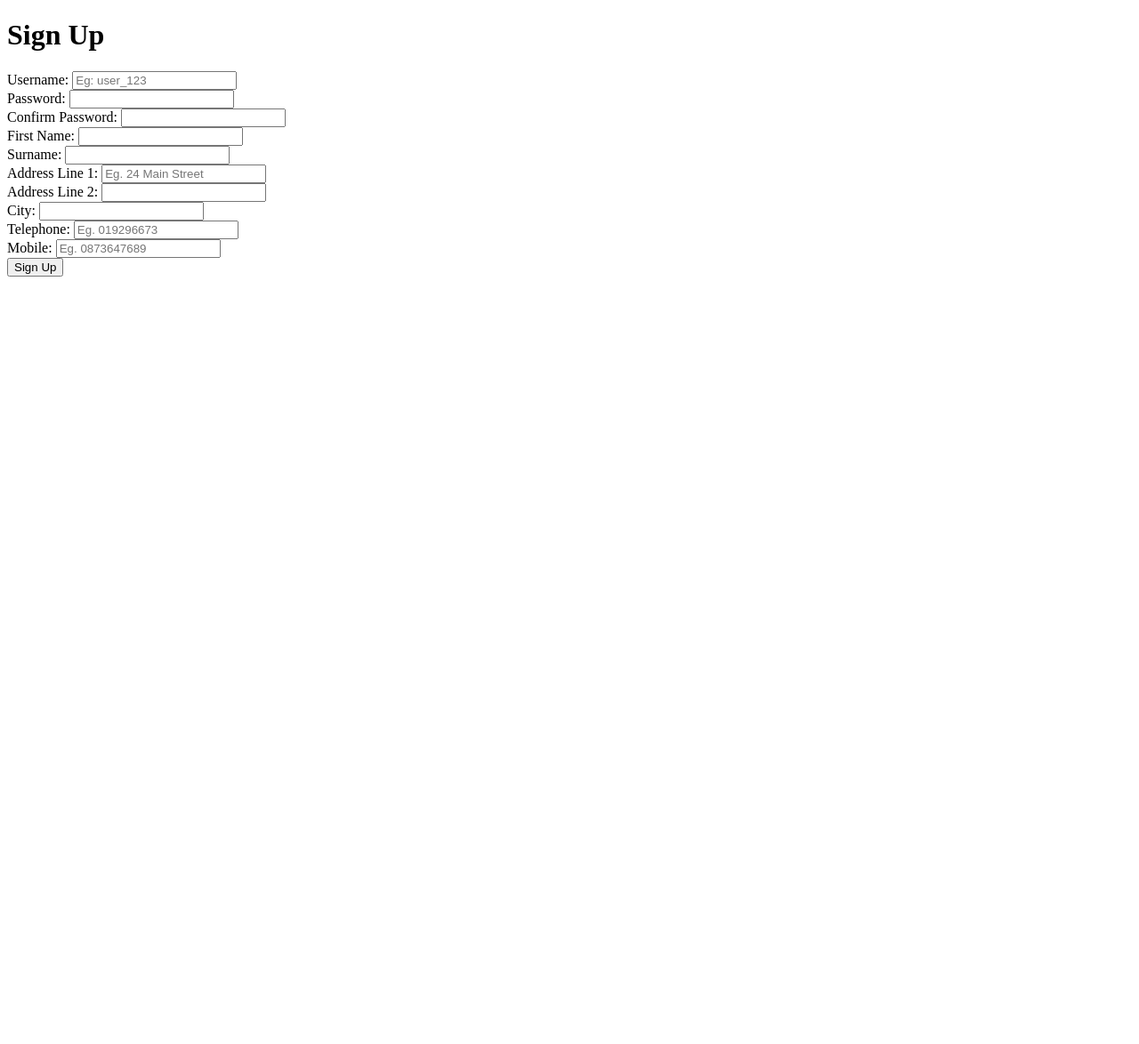
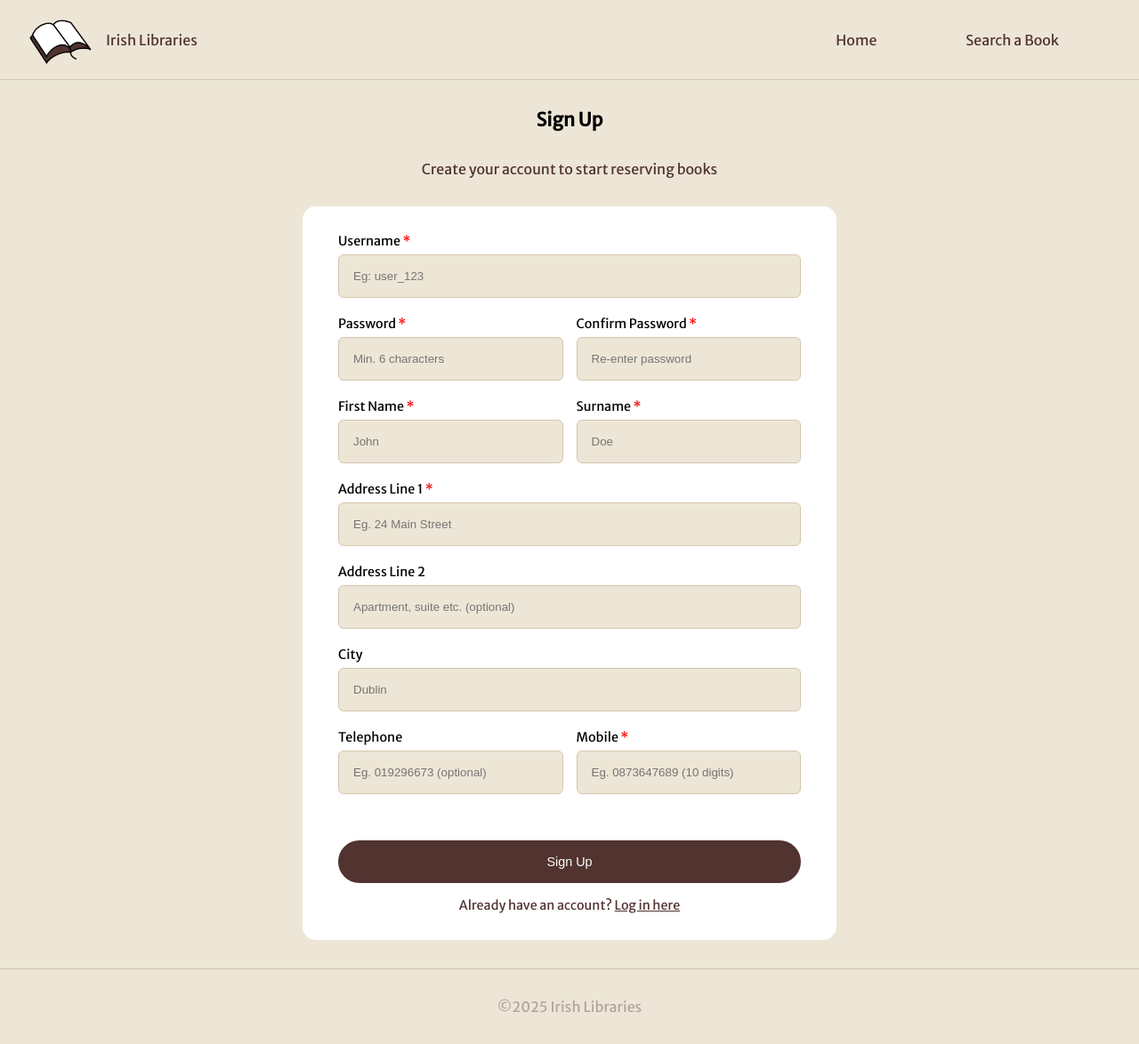
Before and after one commit to ainecarles/LibraryProject, a PHP site: page /PHP/Signup.php in a window 1280 px wide. Shown: the whole page at 89% size. Before the commit the page ends 311 px from the top, so only its background shows below. Run offline with PHP 8.4, Linux system fonts and the light colour scheme.

Commit message:
Finished Signup page with styling (hopefully), Index modifications

```diff
--- /dev/null
+++ b/CSS/Signup.css
@@ -0,0 +1,207 @@
+@import url("https://fonts.googleapis.com/css2?family=Merriweather+Sans&family=Montserrat&family=Sacramento&display=swap");
+
+:root {
+    /* Colors */
+    --primary-bg: #EDE6D6;
+    --primary-text: #513330;
+    --primary-dark: #513330;
+    --accent-light: #d4c6af;
+    --shadow-color: #b6a2a0;
+    --form-bg: white;
+
+    /* Fonts */
+    --font-primary: "Merriweather Sans", sans-serif;
+    --font-size-base: 0.9rem;
+    --font-size-large: 1.3rem;
+    --font-size-error: 0.7rem;
+
+
+    /* Spacing */
+    --spacing-sm: 1rem;
+    --spacing-md: 1.5rem;
+    --spacing-lg: 2rem;
+    --spacing-xl: 4.5em;
+
+    /* Layout (Border and Nav Size) */
+    --border-radius: 25px;
+    --form-radius: 15px;
+    --border-width: 3px;
+    --nav-height: 90px;
+
+     /* Transitions */
+    --transition-fast: 0.2s ease;
+    --transition-slow: 0.3s ease-in-out;
+
+}
+
+/* Base Styles */
+* {
+    margin: 0;
+    padding: 0;
+    box-sizing: border-box;
+}
+
+body {
+    background-color: var(--primary-bg);
+    font-family: var(--font-primary);
+}
+
+p {
+    color: var(--primary-text);
+}
+
+h3{
+    font-size: var(--font-size-large);
+}
+
+/* Navbar Layout */
+.container {
+    position: sticky;
+    top: 0;
+    height: var(--nav-height);
+    background-color: var(--primary-bg);
+    border-bottom: 1px solid var(--accent-light);
+    z-index: 2;
+}
+
+.navbar {
+    display: flex;
+    align-items: center;
+    height: 100%;
+    width: 100%;
+    justify-content: space-between;
+}
+
+.navbar ul {
+    display: flex;
+    margin-left: auto;
+    margin-right: 40px;
+}
+
+.navbar ul li {
+    list-style-type: none;
+    padding: 10px;
+    margin: 0 40px;
+}
+
+/* Logo in Navbar */
+.navTitle {
+    padding-left: 15px;
+}
+
+.logo img {
+    height: var(--spacing-xl);
+    width: auto;
+    margin-left: var(--spacing-lg);
+}
+
+/* Links */
+a {
+    color: var(--primary-text);
+}
+
+.navbar a {
+    border-bottom: 2px solid transparent;
+    text-decoration: none;
+    transition: border var(--transition-slow);
+}
+
+.navbar a:hover {
+    border-bottom: 2px solid var(--primary-dark);
+}
+
+/* Footer */
+footer {
+    border-top: 1px solid var(--accent-light);
+    bottom: 0;
+    left: 0;
+    width: 100%;
+    text-align: center;
+    padding: var(--spacing-lg);
+    color: var(--shadow-color);
+}
+
+/* Page Content and Form */
+.pageContent{
+    margin-top: var(--spacing-lg);
+    gap: var(--spacing-lg);
+    display: flex;
+    flex-direction: column;
+    justify-content: center;
+    align-items: center;
+}
+
+
+.formBox{
+    background-color: var(--form-bg);
+    padding: 30px 40px;
+    width: 600px;
+    border-radius: var(--form-radius);
+}
+
+.field{
+    margin-bottom: 20px;
+}
+
+.field label{
+    font-size: var(--font-size-base);
+    margin-bottom: 6px;
+    display: block;
+}
+
+
+/* Add Red Asterisk */
+label.required::after{
+    content: " *";
+    color: red;
+}
+
+.error{
+    color: red;
+    font-size: var(--font-size-error);
+}
+
+/* Input Box */
+.field input {
+    width: 100%;
+    padding: var(--spacing-sm);
+    border: 1px solid var(--accent-light);
+    border-radius: 6px;
+    background: var(--primary-bg);
+}
+
+/* Two-Column Layout */
+.twoCol {
+    display: flex;
+    gap: 15px;
+}
+
+.twoCol .field {
+    flex: 1;
+}
+
+/* Submit button */
+input[type="submit"] {
+    width: 100%;
+    padding: var(--spacing-sm);
+    background: var(--primary-dark);
+    color: white;
+    border: none;
+    border-radius: var(--border-radius);
+    font-size: var(--font-size-base);
+    cursor: pointer;
+    margin-top: var(--spacing-lg);
+    transition: transform var(--transition-fast), box-shadow var(--transition-fast);
+}
+
+input[type="submit"]:hover{
+    transform: translateY(-5px);
+    box-shadow: 0 5px 20px var(--shadow-color);
+}
+
+/* Log In Link */
+.redirect{
+    font-size: var(--font-size-base);
+    margin-top: var(--spacing-sm);
+    text-align: center;
+}
--- a/Index.html
+++ b/Index.html
@@ -11,7 +11,7 @@
 </head>
 
 <body>
-    <div class="header"></div>
+
     <!-- Nav Bar-->
     <div class="container">
 
@@ -51,6 +51,10 @@
 
     </div>
 
+
+    <footer>©2025 Irish Libraries</footer>
+
+
 </body>
 
 </html>
--- a/PHP/Signup.php
+++ b/PHP/Signup.php
@@ -24,129 +24,168 @@ unset($_SESSION['errors'], $_SESSION['formData']); // clear after use
     <title>Dublin Libraries Signup</title>
     <meta name="viewport" content="width=device-width,initial-scale=1" />
     <meta name="description" content="Sign Up Page" />
+    <link rel="stylesheet" href="../CSS/Signup.css">
 </head>
 
 <body>
-    <h1>Sign Up</h1>
+
+    <!-- Nav Bar -->
+    <div class="container">
+
+        <div class="navbar">
+
+            <div class="logo">
+                <img src="../Media/Logo.png" alt="Brand Logo">
+            </div>
+
+            <p class="navTitle">Irish Libraries</p>
+
+            <ul>
+                <li><a href="../Index.html">Home</a></li>
+                <li><a href="PHP/Login.php>">Search a Book</a></li>
+            </ul>
+        </div>
+    </div>
+
+    <div class="pageContent">
+        <h3 class="header">Sign Up</h3>
+        <p class="header">Create your account to start reserving books</p>
 
         <!-- Sign up form -->
+         <div class="formBox">
             <form action="Insert.php" method="post">
 
-        <div>
-            <label for="username">Username:</label>
+                <div class="field">
+                    <label for="username" class="required">Username</label>
                     <input type="text" name="username" placeholder="Eg: user_123"
-            value="<?php echo htmlspecialchars($u); ?>" required><!--Remember input values -->
+                    value="<?php echo htmlspecialchars($u); ?>"><!--Remember input values -->
 
                     <!-- Display Username Errors -->
                     <?php
-             if (isset($errors['whiteSpaceU'])) echo "<p>{$errors['whiteSpaceU']}</p>";
-             if (isset($errors['incoorectCharU'])) echo "<p>{$errors['incorrectCharU']}</p>";
-             if (isset($errors['duplicateU'])) echo "<p>{$errors['duplicateU']}</p>";
+                    if (isset($errors['whiteSpaceU'])) echo "<p class='error'>{$errors['whiteSpaceU']}</p>";
+                    if (isset($errors['incorrectCharU'])) echo "<p class='error'>{$errors['incorrectCharU']}</p>";
+                    if (isset($errors['duplicateU'])) echo "<p class='error'>{$errors['duplicateU']}</p>";
                     ?>
                 </div>
 
-        <div>
-            <label for="password">Password:</label>
-            <input type="password" name="password" required>
+                <div class="twoCol">
+                    <div class="field">
+                        <label for="password" class="required">Password</label>
+                        <input type="password" name="password" placeholder="Min. 6 characters">
 
                         <!-- Display Password errors -->
                         <?php
-             if (isset($errors['noMatchP'])) echo "<p>{$errors['noMatchP']}</p>";
-             if (isset($errors['shortP'])) echo "<p>{$errors['shortP']}</p>";
+                        if (isset($errors['noMatchP'])) echo "<p class='error'>{$errors['noMatchP']}</p>";
+                        if (isset($errors['shortP'])) echo "<p class='error'>{$errors['shortP']}</p>";
                         ?>
                     </div>
 
-        <div>
-            <label for="confirmPassword">Confirm Password:</label>
-            <input type="password" name="confirmPassword" required>
+                    <div class="field">
+                        <label for="confirmPassword" class="required">Confirm Password</label>
+                        <input type="password" name="confirmPassword" placeholder="Re-enter password">
                     </div>
+                </div><!-- End twoCol -->
 
-        <div>
-            <label for="firstName">First Name:</label>
-            <input type="text" name="firstName"
-            value="<?php echo htmlspecialchars($f); ?>"required>
+                <div class="twoCol">
+                    <div class="field">
+                        <label for="firstName" class="required">First Name</label>
+                        <input type="text" name="firstName" placeholder="John"
+                        value="<?php echo htmlspecialchars($f); ?>">
 
                         <!-- Display First Name Errors -->
                         <?php
-            if (isset($errors['incorrectCharN'])) echo "<p>{$errors['incorrectCharN']}</p>";
+                        if (isset($errors['incorrectCharN'])) echo "<p class='error'>{$errors['incorrectCharN']}</p>";
                         ?>
                     </div>
 
-        <div>
-            <label for="surname">Surname:</label>
-            <input type="text" name="surname"
-            value="<?php echo htmlspecialchars($s); ?>"required>
+                    <div class="field">
+                        <label for="surname" class="required">Surname</label>
+                        <input type="text" name="surname" placeholder="Doe"
+                        value="<?php echo htmlspecialchars($s); ?>">
 
                         <!-- Display Surname Errors -->
                         <?php
-            if (isset($errors['incorrectCharN'])) echo "<p>{$errors['incorrectCharN']}</p>";
+                        if (isset($errors['incorrectCharN'])) echo "<p class='error'>{$errors['incorrectCharN']}</p>";
+                        ?>
+                    </div>
+                </div><!-- End Two Col -->
+
+                <div class="field">
+                    <label for="addressLine1" class="required">Address Line 1</label>
+                    <input type="text" name="addressLine1" placeholder="Eg. 24 Main Street"
+                    value="<?php echo htmlspecialchars($a1); ?>">
+
+                    <!-- Display Address Errors -->
+                    <?php
+                    if (isset($errors['incorrectCharA'])) echo "<p class='error'>{$errors['incorrectCharA']}</p>";
                     ?>
                 </div>
 
-        <div>
-            <label for="addressLine1">Address Line 1:</label>
-            <input type="text" name="addressLine1" placeholder="Eg. 24 Main Street"
-            value="<?php echo htmlspecialchars($a1); ?>"required>
-
-            <!-- Display Address Errors -->
-            <?php
-            if (isset($errors['incorrectCharA'])) echo "<p>{$errors['incorrectCharA']}</p>";
-            ?>
-        </div>
-
-        <div>
-            <label for="addressLine2">Address Line 2:</label>
-            <input type="text" name="addressLine2"
+                <div class="field">
+                    <label for="addressLine2">Address Line 2</label>
+                    <input type="text" name="addressLine2" placeholder="Apartment, suite etc. (optional)"
                     value="<?php echo htmlspecialchars($a2);?>">
 
                     <!-- Display Address Errors -->
                     <?php
-            if (isset($errors['incorrectCharA'])) echo "<p>{$errors['incorrectCharA']}</p>";
+                    if (isset($errors['incorrectCharA'])) echo "<p class='error'>{$errors['incorrectCharA']}</p>";
                     ?>
                 </div>
 
-        <div>
-            <label for="city">City:</label>
-            <input type="text" name="city"
+                <div class="field">
+                    <label for="city">City</label>
+                    <input type="text" name="city" placeholder="Dublin"
                     value="<?php echo htmlspecialchars($c); ?>">
 
                     <!-- Display City Errors -->
                     <?php
-            if (isset($errors['incorrectCharC'])) echo "<p>{$errors['incorrectCharC']}</p>";
+                    if (isset($errors['incorrectCharC'])) echo "<p class='error'>{$errors['incorrectCharC']}</p>";
                     ?>
                 </div>
 
-        <div>
-            <label for="telephone">Telephone:</label>
-            <input type="tel" name="telephone" placeholder="Eg. 019296673"
+                <div class="twoCol">
+                    <div class="field">
+                        <label for="telephone">Telephone</label>
+                        <input type="tel" name="telephone" placeholder="Eg. 019296673 (optional)"
                         value="<?php echo htmlspecialchars($t); ?>">
 
                         <!-- Display Telehone Errors -->
                         <?php
-            if (isset($errors['errorT'])) echo "<p>{$errors['errorT']}</p>";
+                        if (isset($errors['errorT'])) echo "<p class='error'>{$errors['errorT']}</p>";
                         ?>
                     </div>
 
-        <div>
-            <label for="mobile">Mobile:</label>
-            <input type="tel" name="mobile" placeholder="Eg. 0873647689"
-            value="<?php echo htmlspecialchars($m); ?>" required>
+                    <div class="field">
+                        <label for="mobile" class="required">Mobile</label>
+                        <input type="tel" name="mobile" placeholder="Eg. 0873647689 (10 digits)"
+                        value="<?php echo htmlspecialchars($m); ?>">
 
                         <!-- Display Mobile Phone Errors -->
                         <?php
-            if (isset($errors['errorM'])) echo "<p>{$errors['errorM']}</p>";
+                        if (isset($errors['errorM'])) echo "<p class='error'>{$errors['errorM']}</p>";
                         ?>
                     </div>
+                </div><!-- End Two Col -->
 
                 <!-- Display empty error -->
                 <?php
-        if (isset($errors['empty'])) echo "<p>{$errors['empty']}</p>";
+                if (isset($errors['empty'])) echo "<p class='error'>{$errors['empty']}</p>";
                 ?>
 
                 <div>
                     <input type="submit" value="Sign Up">
                 </div>
+
+                <!-- Redirect to Login Page-->
+                 <div class="redirect">
+                    <p> Already have an account? <a href="Login.php"> Log in here </a></p>
+                </div>
             </form>
+        </div><!-- End formBox -->
+
+        <footer>©2025 Irish Libraries</footer>
+
+    </div><!-- End pageContent -->
 
 
 
```
Also changed, not shown: CSS/Index.css (+15 -2 lines), PHP/Insert.php (+5 -5 lines). Lines whose indentation alone changed are shown as unchanged.
